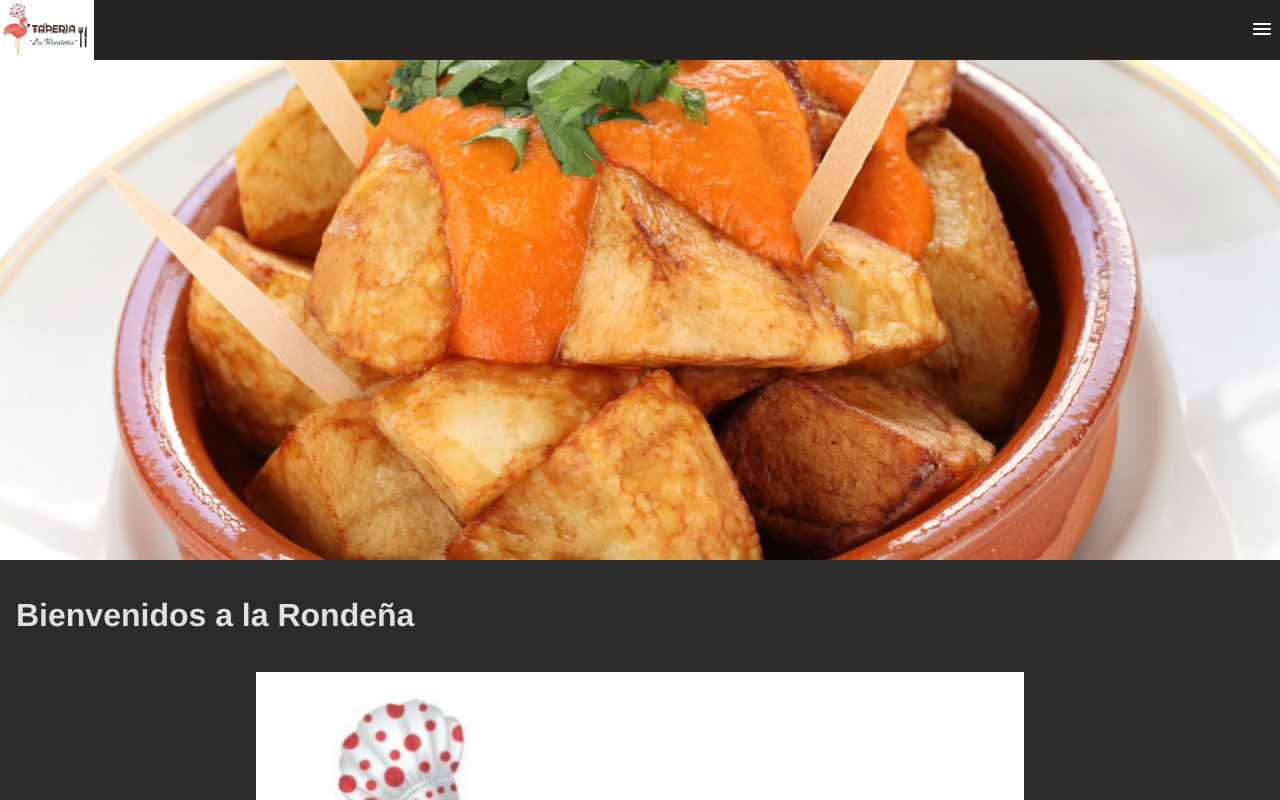
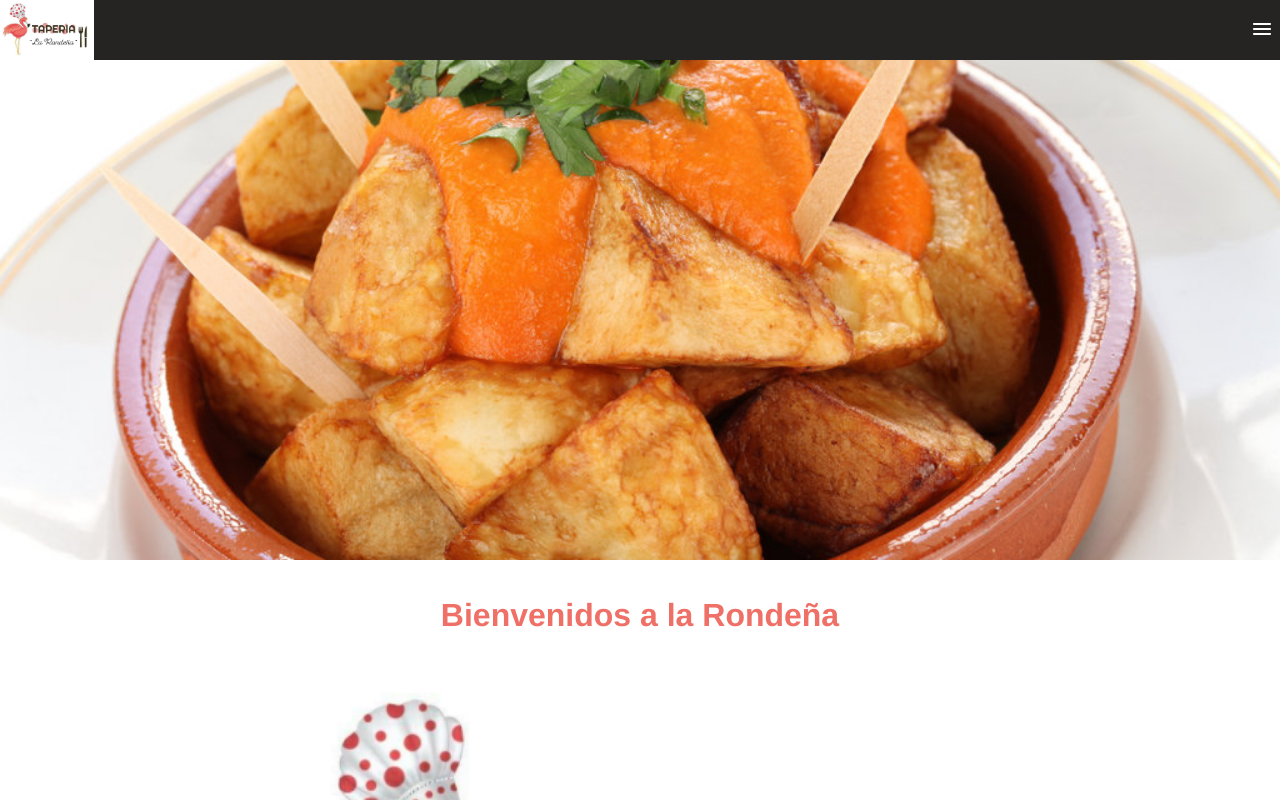
Before and after one commit to geminway92/taperia-rondenia, a Vue app: page / in a window 1280 px wide. Shown: the top 800 px of the page. Built offline with nearby package versions, Linux system fonts and the light colour scheme.

Commit message:
Changed startup background color to differentiate the logo

```diff
--- a/src/views/HomeView.vue
+++ b/src/views/HomeView.vue
@@ -28,14 +28,14 @@ img{
     object-fit: cover;
     width: 100%;
 }
+
 h1{
-    text-align: initial;
     padding: .5em;
+    color:#ef7067;
 }
+
 .home{
-    background: #2b2b2b;
-    height: 100vh;
-    color:#dfe2e4;
+    background: #ffffff;
 }
 
 .container-intro{
```
